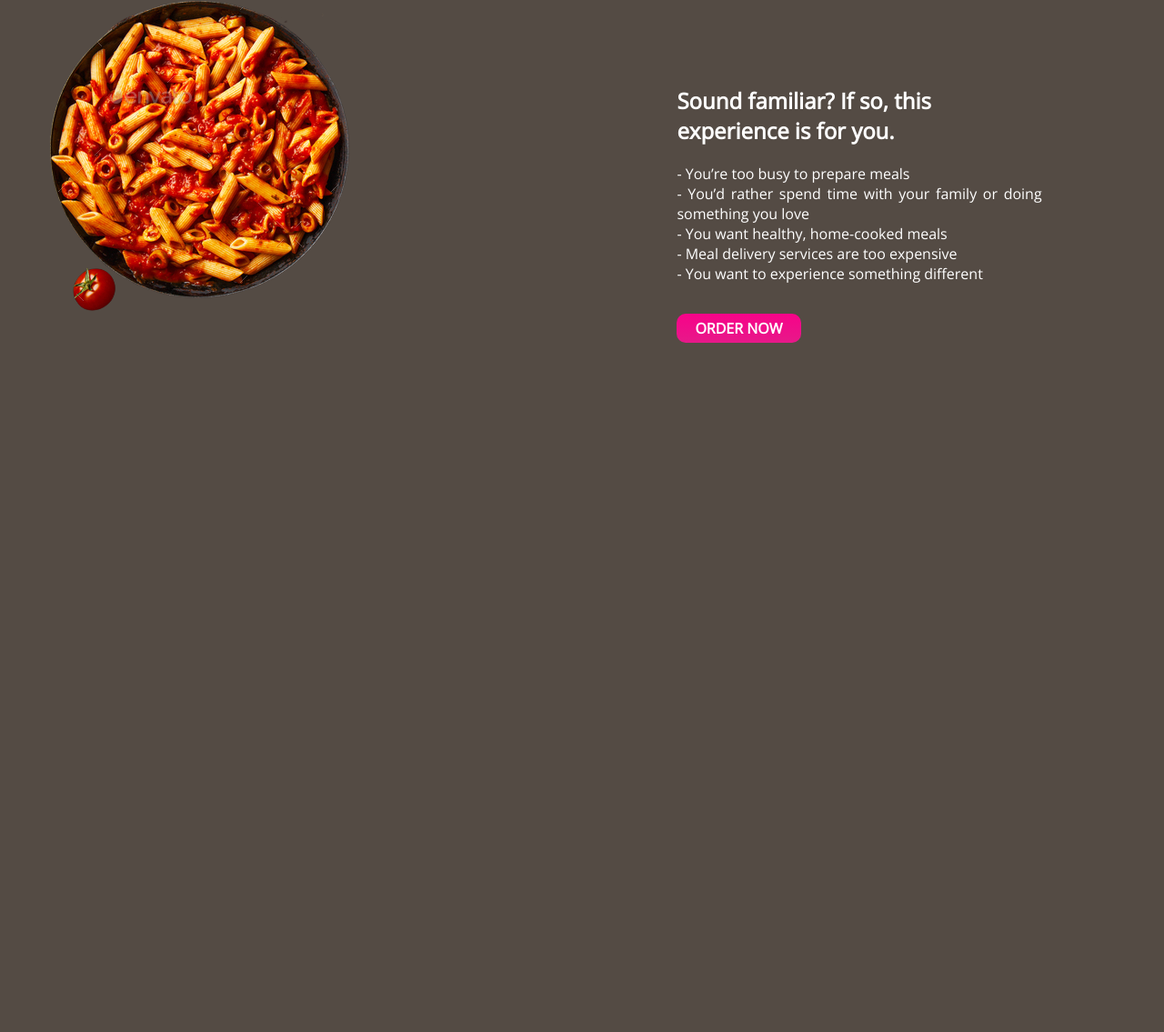
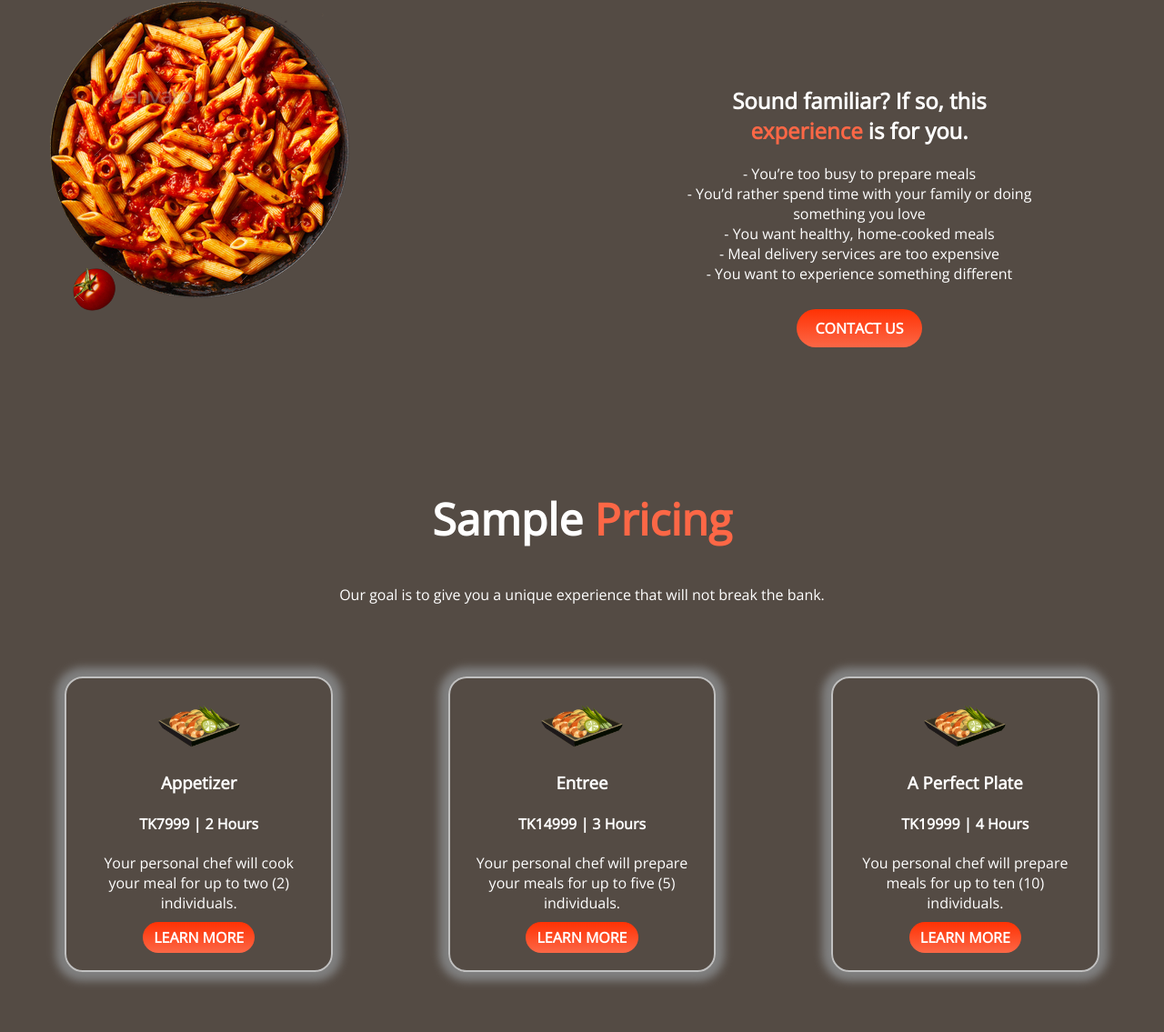
Before and after one commit to saimonhafiz/module-1.5, a plain HTML site: page index.html in a window 1280 px wide. Shown: the part 627-1762 px from the top of the page at 91% size. Before the commit the page ends 1133 px from the top, so only its background shows below. Drawn offline with nearby package versions, Linux system fonts and the light colour scheme.

Commit message:
pricing added

```diff
--- a/index.html
+++ b/index.html
@@ -24,15 +24,44 @@
 				<img src="img/plate.png" alt="">
 			</div>
 			<div class="txt">
-				<h2>Sound familiar? If so, this <span>experience</span> is for you.</h2>
+				<h2>Sound familiar? If so, this <span class="colorful">experience</span> is for you.</h2>
 			<p>- You’re too busy to prepare meals <br>
 				- You’d rather spend time with your family or doing something you love<br>
 				- You want healthy, home-cooked meals<br>
 				- Meal delivery services are too expensive<br>
 				- You want to experience something different<br>
-				</p>
+			</p>
 			<br>
-			<a href="">ORDER NOW</a>
+			<a href="">CONTACT US</a>
+			</div>
+		</section>
+		<section>
+			<div>
+				<h1>Sample <span class="colorful">Pricing</span></h1>
+				<p>Our goal is to give you a unique experience that will not break the bank. </p>
+			</div>
+			<div class="banner">
+				<div class="price-box">
+					<img src="img/price-3.png" alt="">
+					<h3>Appetizer</h3>
+					<h4>TK7999 | 2 Hours</h4>
+					<p>Your personal chef will cook your meal for up to two (2) individuals.</p>
+					<a href="">LEARN MORE</a>
+				</div>
+				<div class="price-box">
+					<img src="img/price-3.png" alt="">
+					<h3>Entree</h3>
+					<h4>TK14999 | 3 Hours</h4>
+					<p>Your personal chef will prepare your meals for up to five (5) individuals.</p>
+					<a href="">LEARN MORE</a>
+				</div>
+				<div class="price-box">
+					<img src="img/price-3.png" alt="">
+					<h3>A Perfect Plate</h3>
+					<h4>TK19999 | 4 Hours</h4>
+					<p>You personal chef will prepare meals for up to ten (10) individuals.</p>
+					<a href="">LEARN MORE</a>
+				</div>
 			</div>
 		</section>
 
--- a/styles.css
+++ b/styles.css
@@ -6,29 +6,48 @@ body {
 
 h1 {
 	font-size: 3rem;
+	text-align: center;
 }
 .colorful {
-	color: #E71989;
+	color: #fc6746;
 }
 p {
 	text-align: justify;
+	text-align: center;
 }
 .banner {
 	display: flex;
+	text-align: center;
 }
 .txt {
-	width: 50%;
+	width: 40%;
 	margin:10%
 }
 a {
-	background-image: linear-gradient(hsl(327, 98%, 49%), #E71989);
-	padding: 5px 20px;
+	background-image: linear-gradient(#ff3204, #fc6746 );
+	padding: 2.5% 5%;
     text-decoration: none;
 	font-weight: bold;
 	color: white;
-	border-radius: 10px;
-	margin-top:;
+	border-radius: 50px;
 }
 .photo {
 	margin: 10px;
+	width: 50%;
+	height: auto;
 }
+.price-box img{
+	width: 40%;
+}
+.price-box {
+	width: 30%;
+	text-align: justify;
+	text-align: center;
+	margin: 5%;
+	padding: 2%;
+	border: 2px solid silver;
+	border-radius: 20px;
+	box-shadow: 0px 0px 10px 10px grey;
+
+
+}
```
Also changed, not shown: img/price-1.png (added), img/price-2.png (added), img/price-3.png (added).
